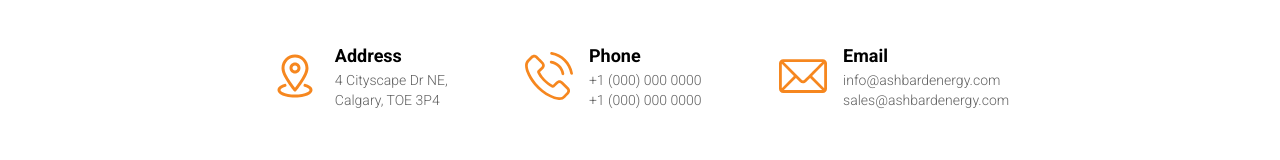
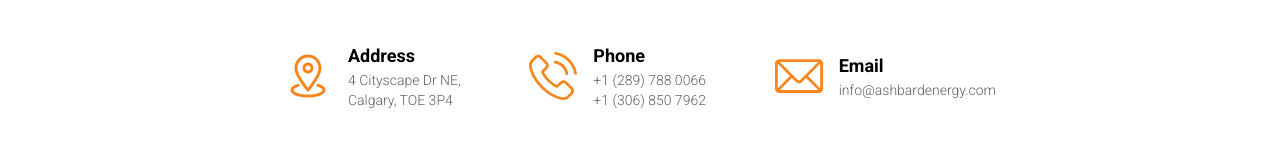
Before and after one commit to tienviet10/ashbard-energy, a React (Vite) app: page /contact-us in a window 1280 px wide. Shown: the part 286-446 px from the top of the page. Built offline with nearby package versions, Linux system fonts and the light colour scheme.

Commit message:
update contact info

```diff
--- a/src/pages/ContactUs/ContactUsRow.jsx
+++ b/src/pages/ContactUs/ContactUsRow.jsx
@@ -13,14 +13,14 @@
       <ContactUsCard
         icon="/img/phone.svg"
         title="Phone"
-        description1="+1 (000) 000 0000"
-        description2="+1 (000) 000 0000"
+        description1="+1 (289) 788 0066"
+        description2="+1 (306) 850 7962"
       />
       <ContactUsCard
         icon="/img/email.svg"
         title="Email"
         description1="info@ashbardenergy.com"
-        description2="sales@ashbardenergy.com"
+        // description2="sales@ashbardenergy.com"
       />
     </>
   );
```
